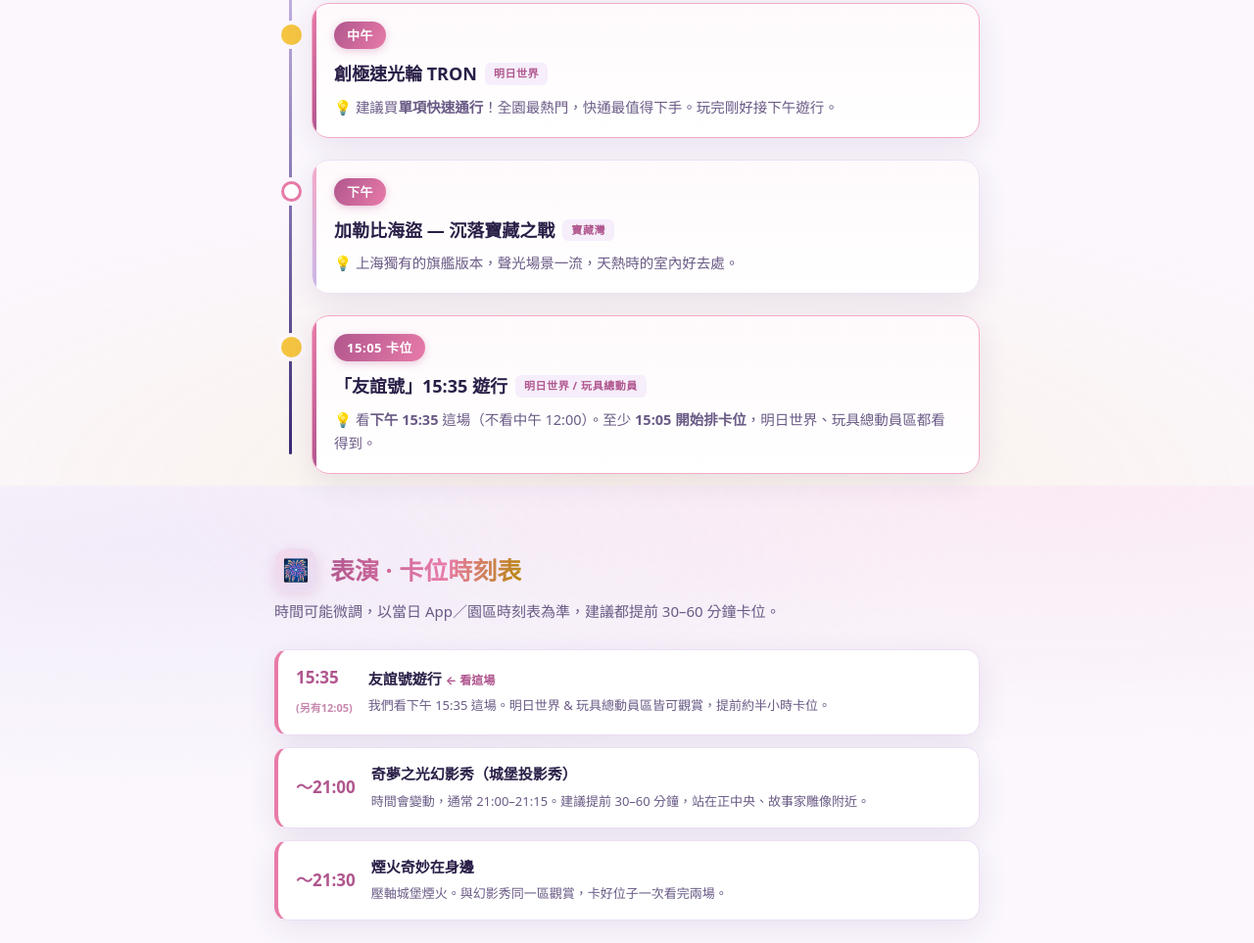
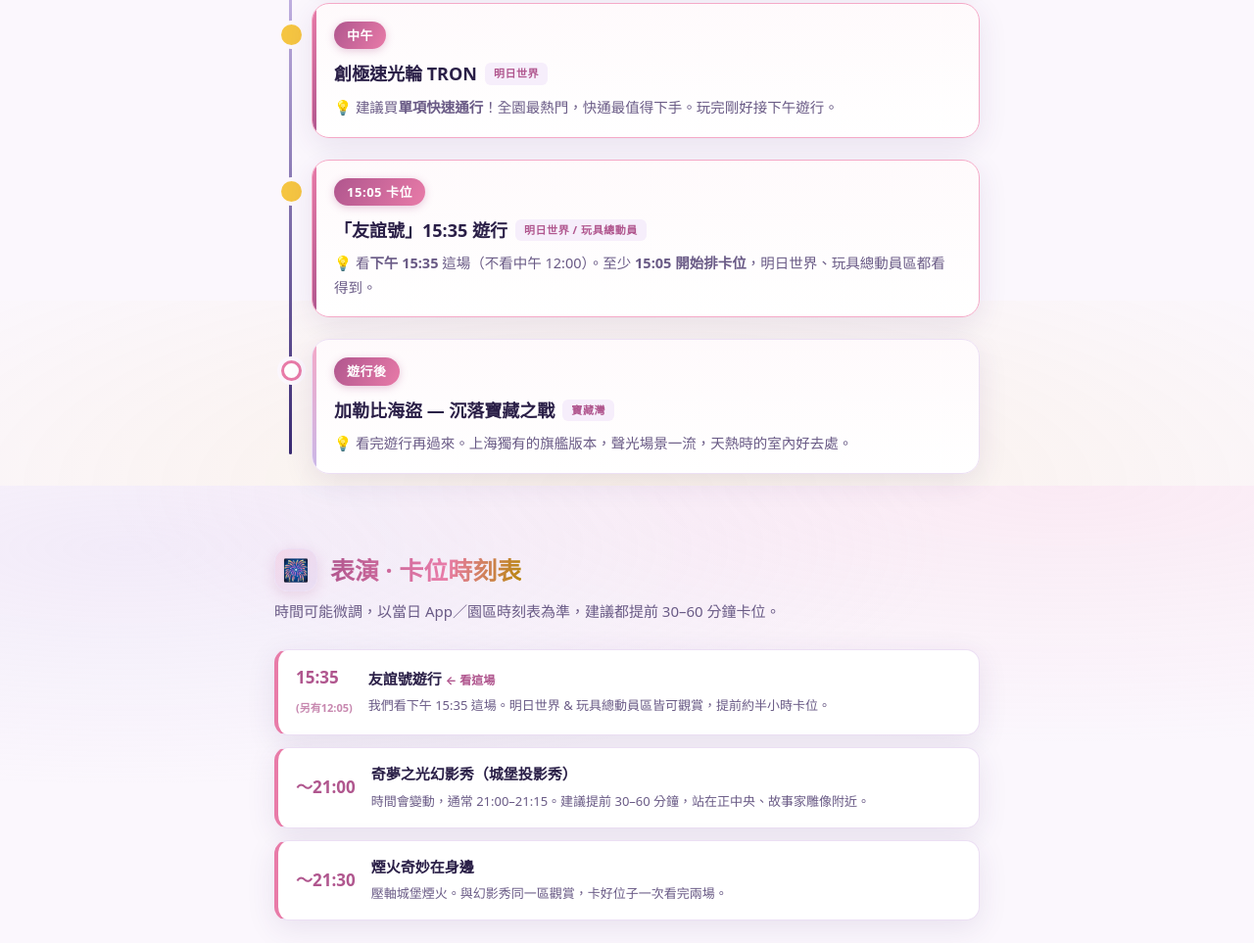
Before and after one commit to yating617/shanghai-disney, a plain HTML site: page index.html in a window 1280 px wide. Shown: the part 3504-4467 px from the top of the page at 98% size. Drawn offline with Linux system fonts and the light colour scheme.

Commit message:
加勒比海盜移到遊行(15:35)後面

```diff
--- a/index.html
+++ b/index.html
@@ -565,19 +565,19 @@
         </div>
       </div>
 
-      <div class="stop">
-        <div class="card">
-          <span class="time">下午</span>
-          <h3>加勒比海盜 — 沉落寶藏之戰 <span class="zone">寶藏灣</span></h3>
-          <p class="note">上海獨有的旗艦版本，聲光場景一流，天熱時的室內好去處。</p>
-        </div>
-      </div>
-
       <div class="stop gem">
         <div class="card showcard">
           <span class="time">15:05 卡位</span>
           <h3>「友誼號」15:35 遊行 <span class="zone">明日世界 / 玩具總動員</span></h3>
           <p class="note">看<b>下午 15:35</b> 這場（不看中午 12:00）。至少 <b>15:05 開始排卡位</b>，明日世界、玩具總動員區都看得到。</p>
+        </div>
+      </div>
+
+      <div class="stop">
+        <div class="card">
+          <span class="time">遊行後</span>
+          <h3>加勒比海盜 — 沉落寶藏之戰 <span class="zone">寶藏灣</span></h3>
+          <p class="note">看完遊行再過來。上海獨有的旗艦版本，聲光場景一流，天熱時的室內好去處。</p>
         </div>
       </div>
 
```
